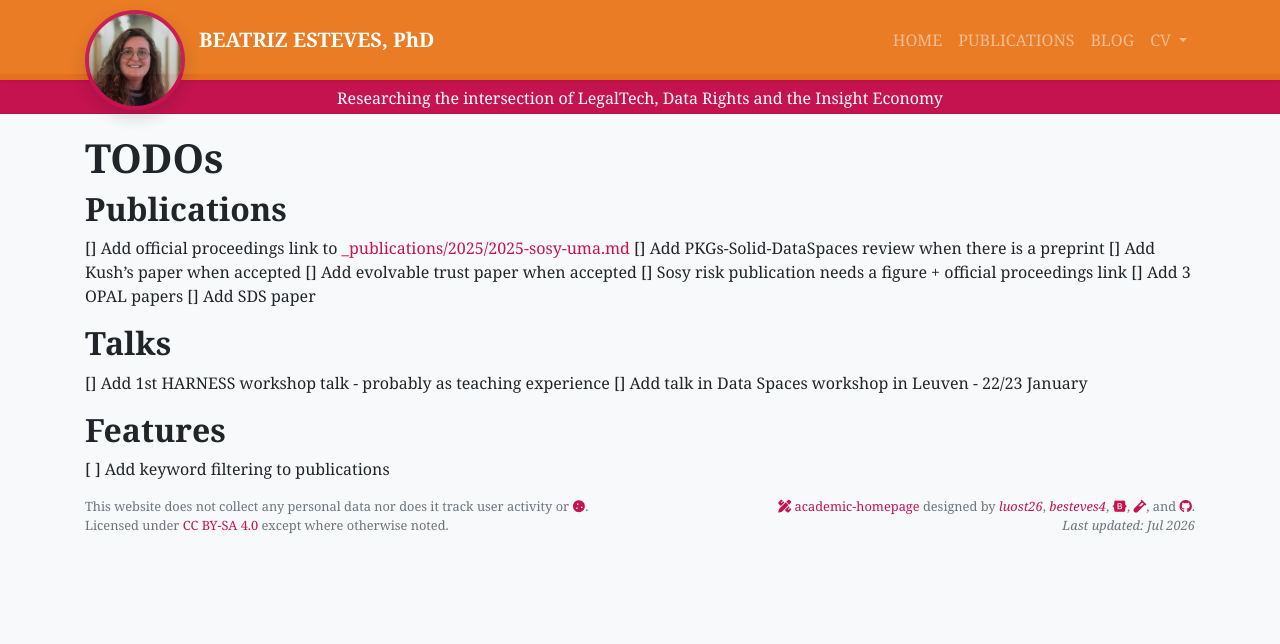
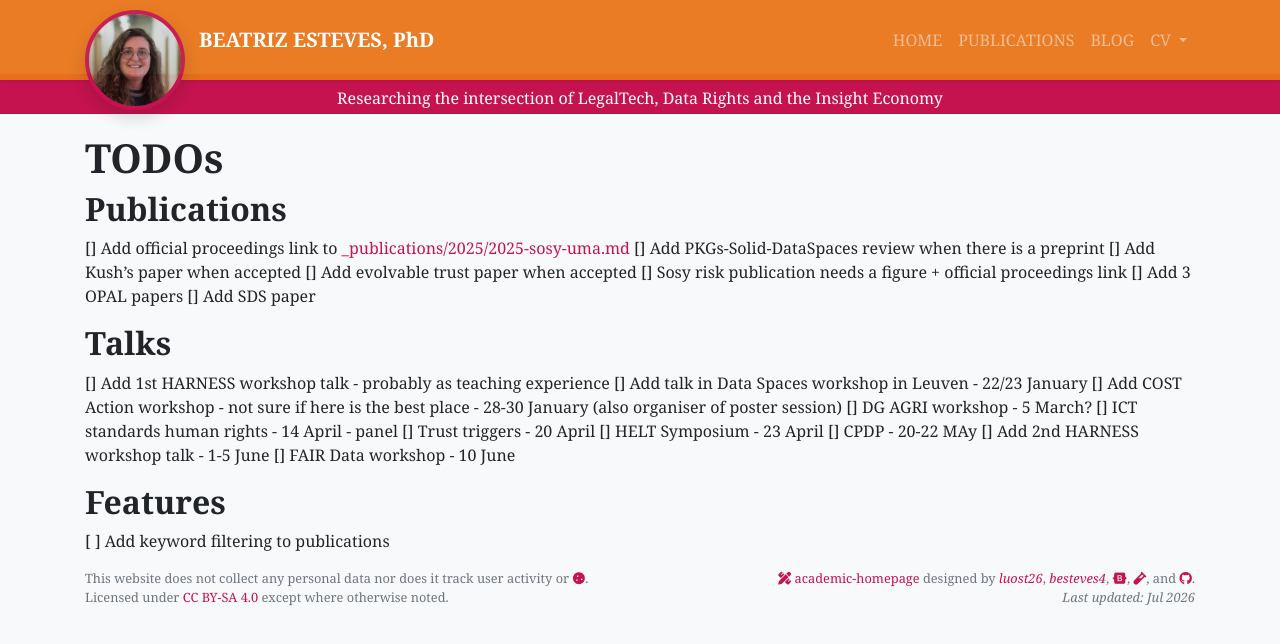
Before and after one commit to besteves4/besteves4.github.io, a Jekyll site: the page built from TODOS.md, in a window 1280 px wide. Shown: the top 644 px of the page. Built offline with Jekyll 4.4.1, drawn with Linux system fonts in a browser that asks for light colours; nearby versions of some CDN libraries; our own code applies the rules of GitHub Pages for plain Markdown files; a style sheet for code colours, icons or effects is not loaded.

Commit message:
add missing todos

```diff
--- a/TODOS.md
+++ b/TODOS.md
@@ -12,6 +12,14 @@
 ## Talks
 [] Add 1st HARNESS workshop talk - probably as teaching experience
 [] Add talk in Data Spaces workshop in Leuven - 22/23 January
+[] Add COST Action workshop - not sure if here is the best place - 28-30 January (also organiser of poster session)
+[] DG AGRI workshop - 5 March?
+[] ICT standards human rights - 14 April - panel
+[] Trust triggers - 20 April
+[] HELT Symposium - 23 April
+[] CPDP - 20-22 MAy
+[] Add 2nd HARNESS workshop talk - 1-5 June
+[] FAIR Data workshop - 10 June
 
 ## Features
 [ ] Add keyword filtering to publications
```
